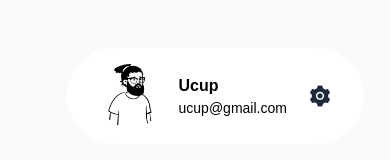
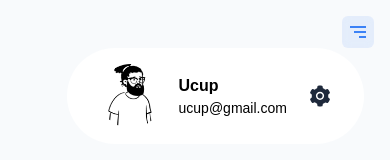
Before and after one commit to rianmz-genz/weddingnesia, a Next.js app: page /dashboard in a window 390 px wide. Shown: the top 160 px of the page. Built offline with nearby package versions, Linux system fonts and the light colour scheme.

Commit message:
toggle button navbar

```diff
--- /dev/null
+++ b/components/dashboard/user/navbar/ToggleButton.js
@@ -0,0 +1,16 @@
+import React from "react";
+import { BiMenuAltRight } from "react-icons/bi";
+import { FiX } from "react-icons/fi";
+
+export default function ToggleButton({ isOpened, onClick }) {
+  return (
+    <button
+      onClick={onClick}
+      className={`text-2xl p-1 top-4 right-4 md:hidden transition-all duration-300 backdrop-blur-sm rounded-md z-40 fixed ${
+        isOpened ? "bg-red-500/10 text-red-500" : "bg-blue-500/10 text-blue-500"
+      }`}
+    >
+      {isOpened ? <FiX /> : <BiMenuAltRight />}
+    </button>
+  );
+}
```
